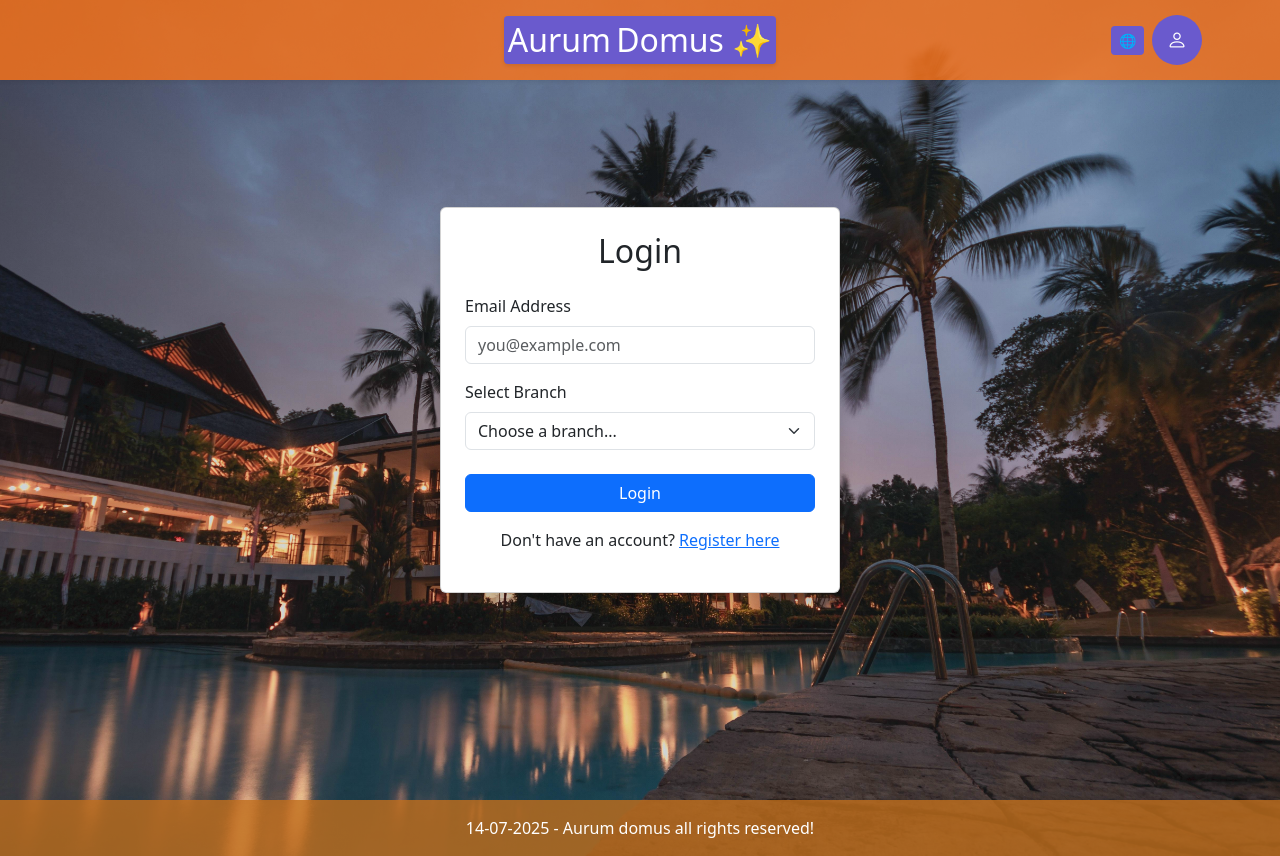
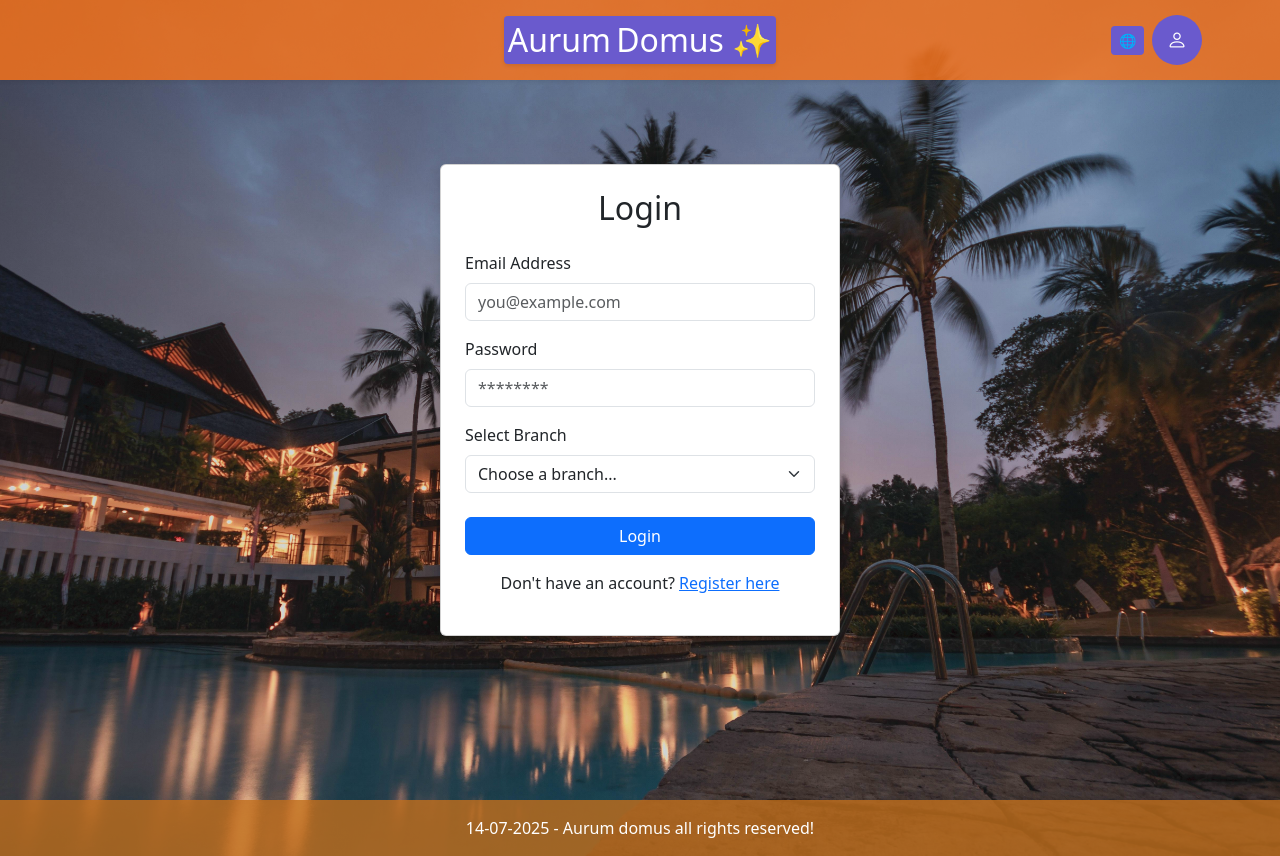
Before and after one commit to NigzMaf1a/aurum-domus-next, a Next.js app: page /login in a window 1280 px wide. Built offline with nearby package versions, Linux system fonts and the light colour scheme.

Commit message:
Login page imports mock data

```diff
--- a/src/app/login/page.tsx
+++ b/src/app/login/page.tsx
@@ -4,8 +4,13 @@ import { useState } from 'react';
 import Link from 'next/link';
 import { useTranslation } from 'react-i18next';
 
+//Mock data imports
+import mockUnits from '../utilscripts/mockUnits.json';
+import mockRegistrations from '../utilscripts/mockRegistrations.json';
+
 export default function LoginPage() {
   const [email, setEmail] = useState('');
+  const [password, setPassword] = useState('');
   const [branch, setBranch] = useState('');
   const { t } = useTranslation();
 
@@ -35,6 +40,21 @@ export default function LoginPage() {
               placeholder={t('exampleEmail')}
               value={email}
               onChange={(e) => setEmail(e.target.value)}
+              required
+            />
+          </div>
+
+          <div className="mb-3">
+            <label htmlFor="password" className="form-label">
+              {t('password')}
+            </label>
+            <input
+              type="password"
+              id="password"
+              className="form-control"
+              placeholder={t('examplePassword')}
+              value={password}
+              onChange={(e) => setPassword(e.target.value)}
               required
             />
           </div>
--- a/src/locales/de/common.json
+++ b/src/locales/de/common.json
@@ -164,5 +164,6 @@
   "paymentAddedSuccess": "Zahlung erfolgreich hinzugefügt!",
   "add": "Hinzufügen",
   "rejected": "Abgelehnt",
-  "paymentStatus": "Zahlungsstatus"
+  "paymentStatus": "Zahlungsstatus",
+  "examplePassword": "********"
 }
--- a/src/locales/en/common.json
+++ b/src/locales/en/common.json
@@ -164,5 +164,6 @@
     "paymentAddedSuccess": "Payment successfully added!",
     "add": "Add",
     "rejected": "Rejected",
-    "paymentStatus": "Payment Status"
+    "paymentStatus": "Payment Status",
+    "examplePassword": "********"
 }
--- a/src/locales/es/common.json
+++ b/src/locales/es/common.json
@@ -164,5 +164,6 @@
   "paymentAddedSuccess": "¡Pago agregado con éxito!",
   "add": "Añadir",
   "rejected": "Rechazado",
-  "paymentStatus": "Estado de Pago"
+  "paymentStatus": "Estado de Pago",
+  "examplePassword": "********"
 }
--- a/src/locales/fr/common.json
+++ b/src/locales/fr/common.json
@@ -164,5 +164,6 @@
   "paymentAddedSuccess": "Paiement ajouté avec succès !",
   "add": "Ajouter",
   "rejected": "Rejeté",
-  "paymentStatus": "Statut de Paiement"
+  "paymentStatus": "Statut de Paiement",
+  "examplePassword": "********"
 }
--- a/src/locales/it/common.json
+++ b/src/locales/it/common.json
@@ -164,5 +164,6 @@
   "paymentAddedSuccess": "Pagamento aggiunto con successo!",
   "add": "Aggiungi",
   "rejected": "Respinto",
-  "paymentStatus": "Stato del Pagamento"
+  "paymentStatus": "Stato del Pagamento",
+  "examplePassword": "********"
 }
--- a/src/locales/pt/common.json
+++ b/src/locales/pt/common.json
@@ -164,5 +164,6 @@
   "paymentAddedSuccess": "Pagamento adicionado com sucesso!",
   "add": "Adicionar",
   "rejected": "Rejeitado",
-  "paymentStatus": "Estado de Pagamento"
+  "paymentStatus": "Estado de Pagamento",
+  "examplePassword": "********"
 }
--- a/src/locales/sw/common.json
+++ b/src/locales/sw/common.json
@@ -164,5 +164,6 @@
   "paymentAddedSuccess": "Malipo yameongezwa kwa mafanikio!",
   "add": "Ongeza",
   "rejected": "Imekataliwa",
-  "paymentStatus": "Hali ya Malipo"
+  "paymentStatus": "Hali ya Malipo",
+  "examplePassword": "********"
 }
--- a/src/locales/zh/common.json
+++ b/src/locales/zh/common.json
@@ -164,5 +164,6 @@
   "paymentAddedSuccess": "付款添加成功！",
   "add": "添加",
   "rejected": "被拒绝",
-  "paymentStatus": "付款状态"
+  "paymentStatus": "付款状态",
+  "examplePassword": "********"
 }
```
